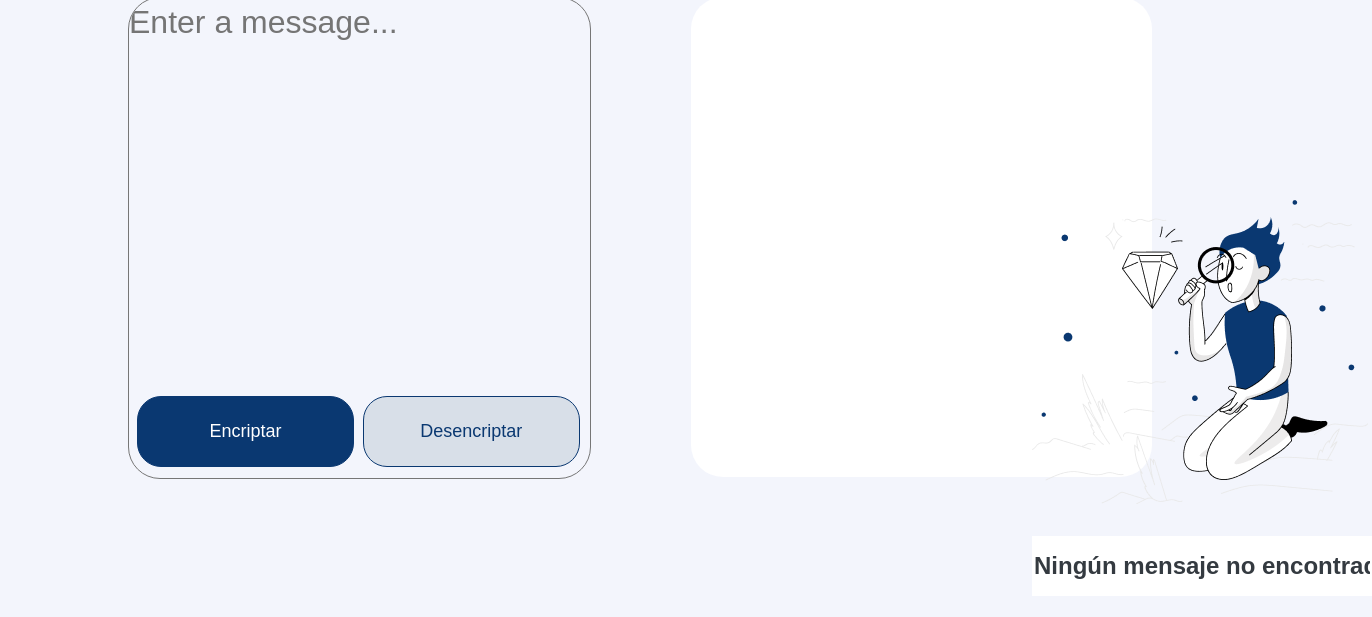
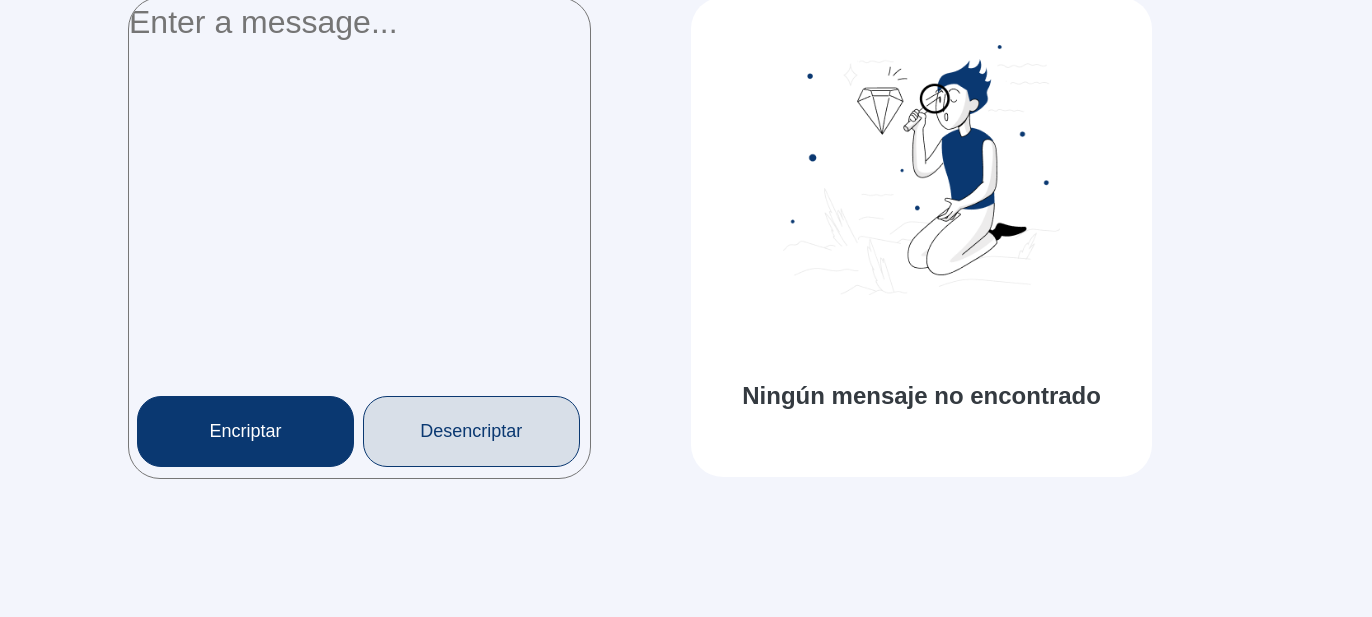
Before and after one commit to nicolasmartinsanchez/Encriptador, a plain HTML site: page encriptador.html in a window 1280 px wide. Shown: the part 83-700 px from the top of the page, 1372 px wide, since content can reach past the window. Drawn offline with nearby package versions, Linux system fonts and the light colour scheme.

Commit message:
Arreglo del muñeco y el texto de no encontrado

```diff
--- a/encriptador.css
+++ b/encriptador.css
@@ -1,6 +1,5 @@
 body{
     background-color: #F3F5FC;
-    color: black;
 }
 
 .logo{
@@ -97,19 +96,17 @@ body{
 
 .muneco{
     position: absolute;
-    left: 1032px;
-    top: 283px;
+    width: 60%;
+    left: 20%;
+    top: 10%;
 }
 
-.cajasTexto2{
+#textoNoEncontrado{
+    box-sizing: border-box;
     position: absolute;
-    top: 619px;
-    left: 1032px;
-}
-
-.texto{
-    width: 336px;
-    height: 58px;
+    width: 90%;
+    top: 80%;
+    left: 5%;
     font-size: 24px;
     font-weight: 700;
     text-align: center;
--- a/encriptador.html
+++ b/encriptador.html
@@ -18,18 +18,18 @@
                     <input class="boton" type="button" id="botonDesencriptar" value="Desencriptar">
                 </div>
             </div>
-            <div class="cajaTextoResultado">
+            <div class="cajaTextoResultado" id="cajaTextoResultado">
                 <textarea id="cajaTexto2"></textarea>
+                <img id="muñeco" class="muneco" src="Muñeco.png" alt="muñeco">
+                <input id="textoNoEncontrado" type="text" value="Ningún mensaje no encontrado">
             </div>
         </div>
         <div class="cajasTexto2">
-            <input class="texto" type="text" value="Ningún mensaje no encontrado">
+
         </div>
         <div class="imagenes" id="division">
             <img class="logo" src="Vector.png" alt="logoAlura">
-            <img id="muñeco" class="muneco" src="Muñeco.png" alt="muñeco">
         </div>
-
         <script src="encriptador.js"></script>
     </body>
 </html>
--- a/encriptador.js
+++ b/encriptador.js
@@ -13,10 +13,11 @@ var textoEncriptado;    //en esta variable se almacena el texto encriptado
 var vocales = ["a", "e", "i", "o", "u"];
 var reemplazoVocales = ["ai", "enter", "imes", "ober","ufat"];
 
-var division = document.getElementById("division");
+var cajaResultado = document.getElementById("cajaTextoResultado");
 var muñeco = document.getElementById("muñeco");
 var botones = document.getElementById("botones");
 var backupMuñeco;
+var backupTexto;
 var button;
 
 function capturarTextoNormal()  //funcion que captura el texto normal que el usuario coloca en la caja, cuando oprime el boton "encriptar"
@@ -114,7 +115,8 @@ function limpiarCajaTexto2()
 {
     if(textoResultado.value != "")
     {
-        backupMuñeco = division.removeChild(muñeco);
+        backupMuñeco = cajaResultado.removeChild(muñeco);
+        backupTexto = cajaResultado.removeChild(textoNoEncontrado);
     }
 }
 
@@ -127,7 +129,8 @@ function copiarTexto()
 {
     textoResultado.select();
     document.execCommand("copy");
-    division.appendChild(backupMuñeco);
+    cajaResultado.appendChild(backupMuñeco);
+    cajaResultado.appendChild(backupTexto);
     limpiarTextoResultado();
     quitarBotonCopiar();
     alert("Copiado");
```
